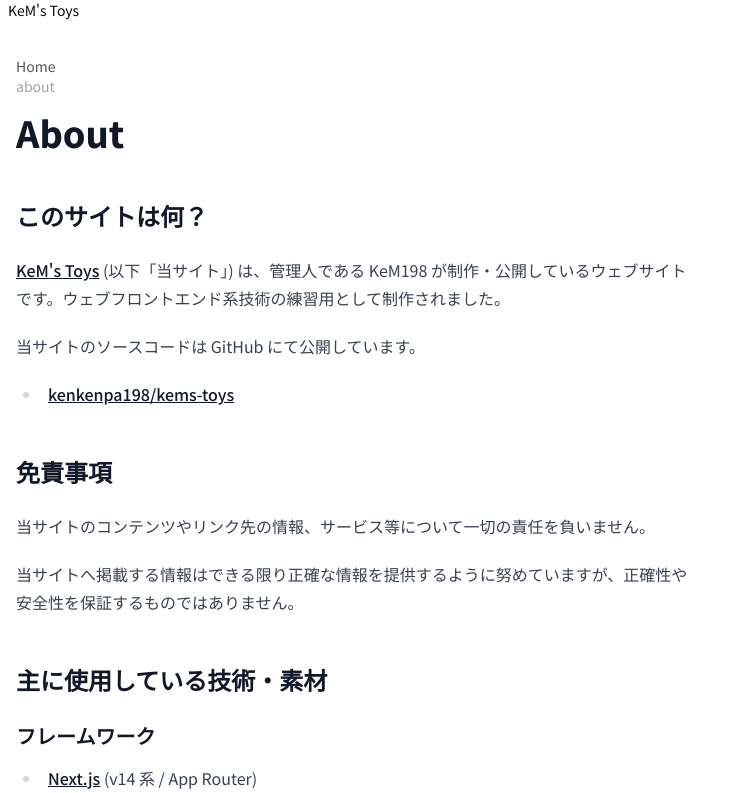
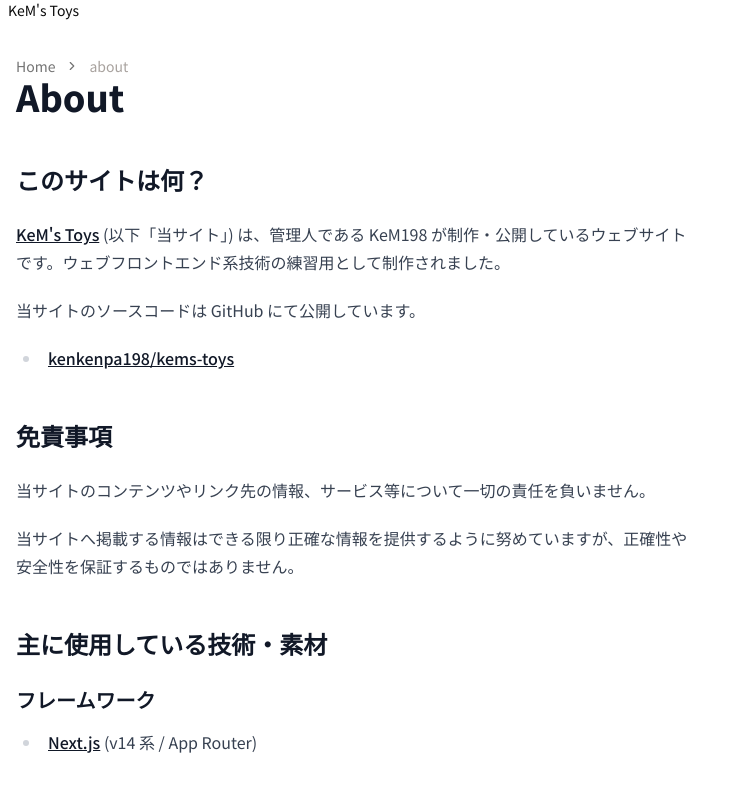
Before and after one commit to kem198/kems-toys, a Next.js app: page /about in a window 1280 px wide. Shown: the top 793 px of the page, without its empty margins (0-740 px from the left). Built offline with nearby package versions, Linux system fonts and the light colour scheme.

Commit message:
refactor: replace div and ul with Breadcrumb components for improved semantics

```diff
--- a/src/components/atoms/breadcrumbs.tsx
+++ b/src/components/atoms/breadcrumbs.tsx
@@ -2,6 +2,13 @@
 
 import Link from "next/link";
 import { useSelectedLayoutSegments } from "next/navigation";
+import {
+  Breadcrumb,
+  BreadcrumbItem,
+  BreadcrumbLink,
+  BreadcrumbList,
+  BreadcrumbSeparator,
+} from "../ui/breadcrumb";
 
 const Breadcrumbs = () => {
   // 呼び出されたページまでのセグメントを配列として取得する
@@ -13,15 +20,19 @@ const Breadcrumbs = () => {
   );
 
   return (
-    <div className="breadcrumbs pb-4 pt-0 text-sm text-stone-600">
-      <ul>
+    <Breadcrumb>
+      <BreadcrumbList>
         {/* ホームへのリンクは静的に作成する */}
-        <li>
+        <BreadcrumbItem>
+          <BreadcrumbLink asChild>
             <Link href="/">Home</Link>
-        </li>
+          </BreadcrumbLink>
+        </BreadcrumbItem>
         {/* セグメントを map で繰り返し生成 */}
         {pathnamesIgnoredRouteGroups.map((segment, index) => (
-          <li key={segment}>
+          <>
+            <BreadcrumbSeparator />
+            <BreadcrumbItem key={segment}>
               {/**
                * 最後のセグメント以外はリンクとして表示する
                * 最後のセグメントはテキストとして表示する
@@ -29,16 +40,19 @@ const Breadcrumbs = () => {
               {index === pathnamesIgnoredRouteGroups.length - 1 ? (
                 <span className="text-stone-400">{segment}</span>
               ) : (
+                <BreadcrumbLink asChild>
                   <Link
                     href={`/${pathnamesIgnoredRouteGroups.slice(0, index + 1).join("/")}`}
                   >
                     {segment}
                   </Link>
+                </BreadcrumbLink>
               )}
-          </li>
+            </BreadcrumbItem>
+          </>
         ))}
-      </ul>
-    </div>
+      </BreadcrumbList>
+    </Breadcrumb>
   );
 };
 
```
Lines whose indentation alone changed are shown as unchanged.
